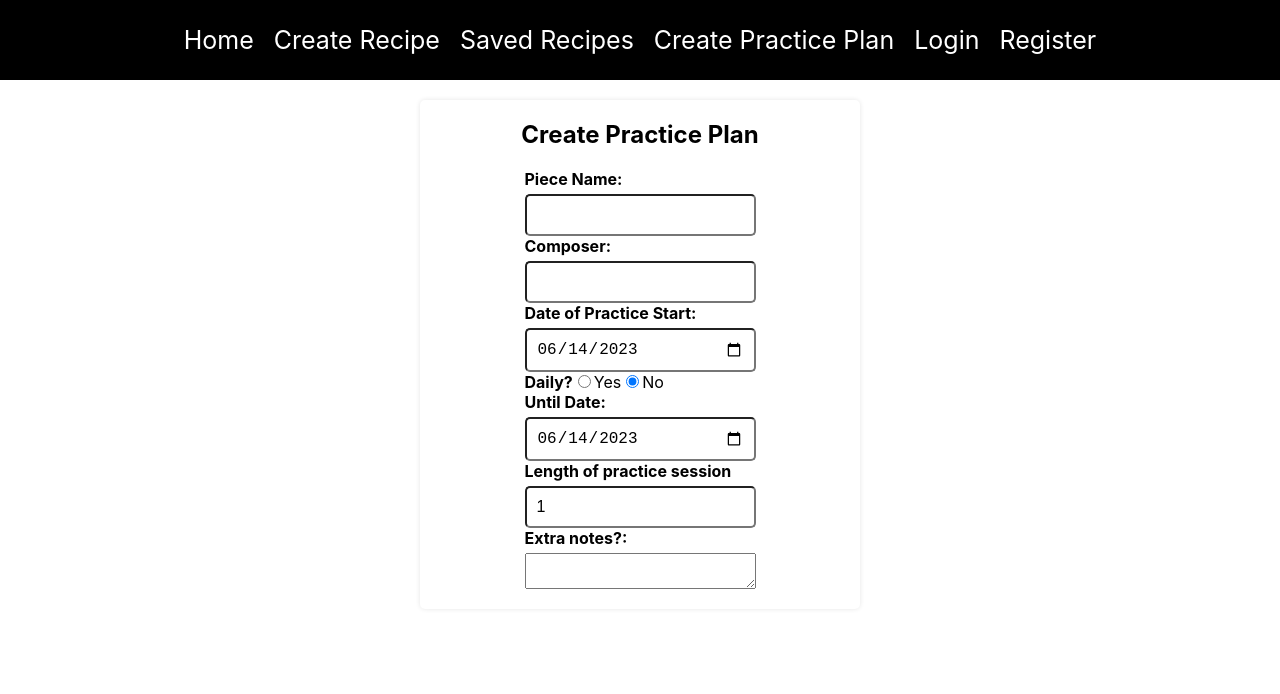
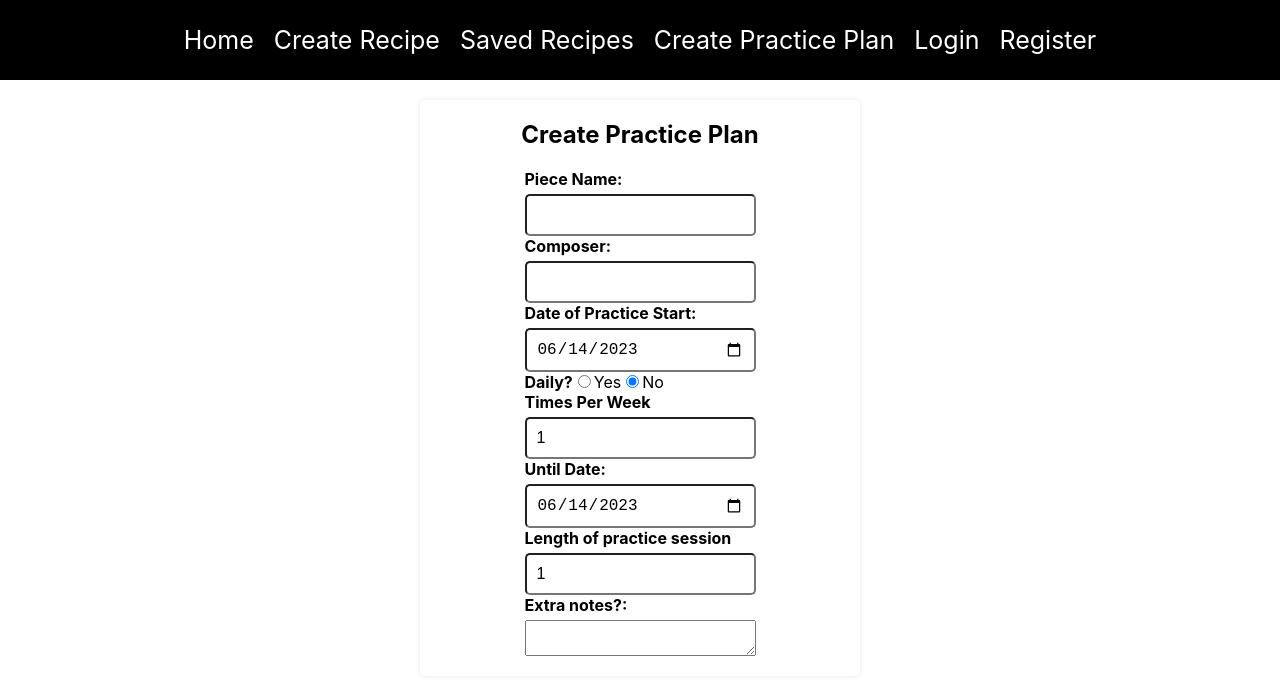
Before and after one commit to shoneriki/mern-practice, a React (Create React App) app in the folder client/: page /create-practice-plan in a window 1280 px wide. Shown: the top 694 px of the page. Built offline with nearby package versions, Linux system fonts and the light colour scheme.

Commit message:
if daily is true, times per week disappears

```diff
--- a/client/src/pages/create-practice-plan.js
+++ b/client/src/pages/create-practice-plan.js
@@ -105,18 +105,19 @@ export const CreatePracticePlan = () => {
           />
           No
         </div>
-        {/* {
-          if(!practicePlan.daily) {
+        {!practicePlan.daily ? (
+          <>
             <label htmlFor="timesPerWeek">Times Per Week</label>
             <input
               type="number"
-            id="name"
-            name="name"
+              id="timesPerWeek"
+              name="timesPerWeek"
               value={practicePlan.timesPerWeek}
               onChange={handleChange}
             />
-          }
-        } */}
+          </>
+
+        ) : null}
         <label htmlFor="untilDate">Until Date:</label>
         <input
           type="date"
@@ -125,7 +126,9 @@ export const CreatePracticePlan = () => {
           value={practicePlan.untilDate}
           onChange={handleChange}
         />
-        <label htmlFor="practiceLengthInMinutes">Length of practice session</label>
+        <label htmlFor="practiceLengthInMinutes">
+          Length of practice session
+        </label>
         <input
           type="number"
           id="practiceLengthInMinutes"
```
Lines whose indentation alone changed are shown as unchanged.
